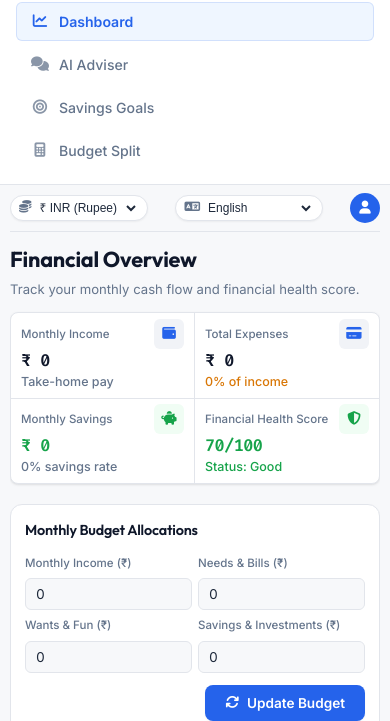
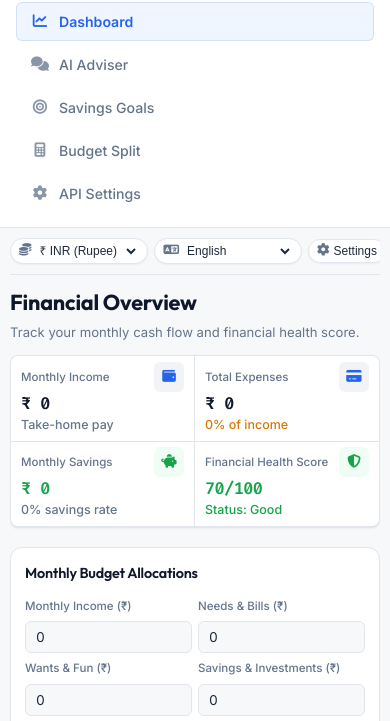
Before and after one commit to SubhashPratap/aurafin-ai-financial-adviser, a website: page index.html in a window 390 px wide. Both pictures are taken after a click on the button "Toggle Navigation Menu". Shown: the part 68-789 px from the top of the page. Drawn offline with nearby package versions, Linux system fonts and the light colour scheme.

Commit message:
feat(mobile): add mobile settings button in top bar and mobile navigation menu for API key configuration

```diff
--- a/app.js
+++ b/app.js
@@ -80,13 +80,13 @@ function initTabs() {
 // --- Settings Modal Controller ---
 function initSettingsModal() {
   const modal = document.getElementById('settings-modal');
-  const openBtn = document.getElementById('open-settings-btn');
+  const openTriggers = document.querySelectorAll('.open-settings-trigger');
   const closeBtn = document.getElementById('close-settings-btn');
   const cancelBtn = document.getElementById('cancel-settings-btn');
   const saveBtn = document.getElementById('save-settings-btn');
   const keyInput = document.getElementById('gemini-api-key');
 
-  if (!modal || !openBtn) return;
+  if (!modal) return;
 
   if (window.state && window.state.apiKey && keyInput) {
     keyInput.value = window.state.apiKey;
@@ -95,7 +95,7 @@ function initSettingsModal() {
   const openModal = () => modal.classList.add('active');
   const closeModal = () => modal.classList.remove('active');
 
-  openBtn.addEventListener('click', openModal);
+  openTriggers.forEach(btn => btn.addEventListener('click', openModal));
   if (closeBtn) closeBtn.addEventListener('click', closeModal);
   if (cancelBtn) cancelBtn.addEventListener('click', closeModal);
 
--- a/index.html
+++ b/index.html
@@ -69,6 +69,10 @@
             <i class="fa-solid fa-calculator"></i>
             <span>Budget Split</span>
           </button>
+          <button class="nav-item open-settings-trigger" id="open-settings-btn-mobile">
+            <i class="fa-solid fa-gear"></i>
+            <span>API Settings</span>
+          </button>
         </nav>
 
         <div class="api-key-box">
@@ -76,7 +80,7 @@
             <span class="status-dot active"></span>
             <span class="status-text">Configure API Key</span>
           </div>
-          <button class="btn-secondary btn-small" id="open-settings-btn">
+          <button class="btn-secondary btn-small open-settings-trigger" id="open-settings-btn">
             <i class="fa-solid fa-gear"></i> Settings
           </button>
         </div>
@@ -113,6 +117,12 @@
                 <option value="Japanese">Japanese (日本語)</option>
               </select>
             </div>
+
+            <!-- Header Settings Button -->
+            <button class="control-dropdown open-settings-trigger" id="open-settings-btn-header" title="Configure API Key" style="cursor: pointer; border: 1px solid var(--border);">
+              <i class="fa-solid fa-gear"></i>
+              <span style="font-weight: 500;">Settings</span>
+            </button>
 
             <div class="user-profile">
               <div class="avatar">
--- a/style.css
+++ b/style.css
@@ -1320,13 +1320,14 @@ h1, h2, h3, h4 {
     margin-bottom: 10px !important;
     padding-bottom: 8px !important;
     gap: 6px !important;
-    overflow: hidden !important;
+    overflow-x: auto !important;
+    scrollbar-width: none !important;
   }
 
   .top-bar-controls {
     display: flex !important;
     align-items: center !important;
-    justify-content: space-between !important;
+    justify-content: flex-start !important;
     width: 100% !important;
     gap: 6px !important;
     flex-wrap: nowrap !important;
@@ -1336,7 +1337,7 @@ h1, h2, h3, h4 {
     padding: 4px 8px !important;
     font-size: 0.75rem !important;
     gap: 4px !important;
-    flex-shrink: 1 !important;
+    flex-shrink: 0 !important;
     min-width: 0 !important;
   }
 
```
